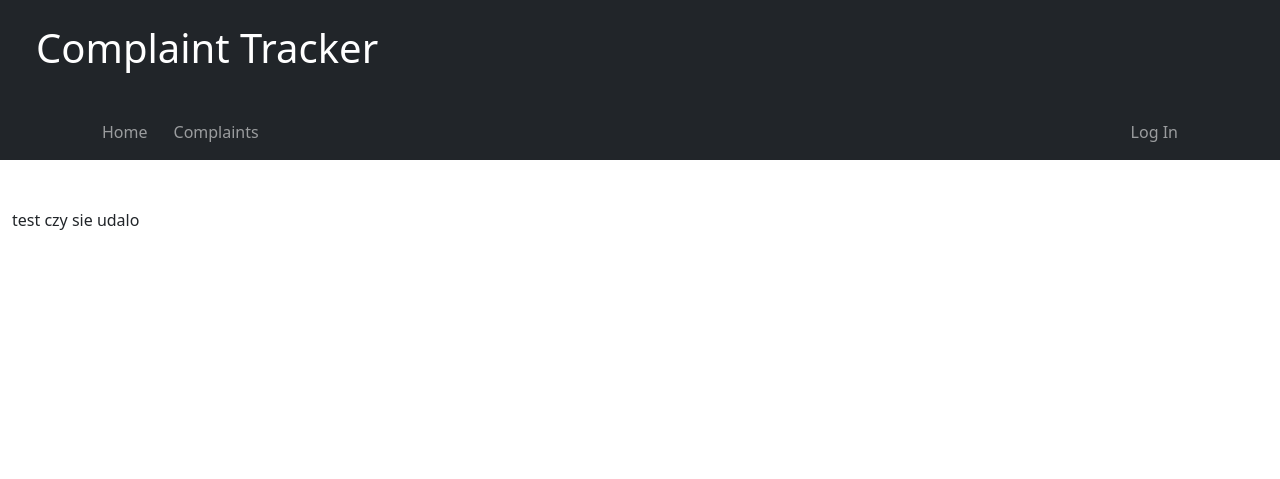
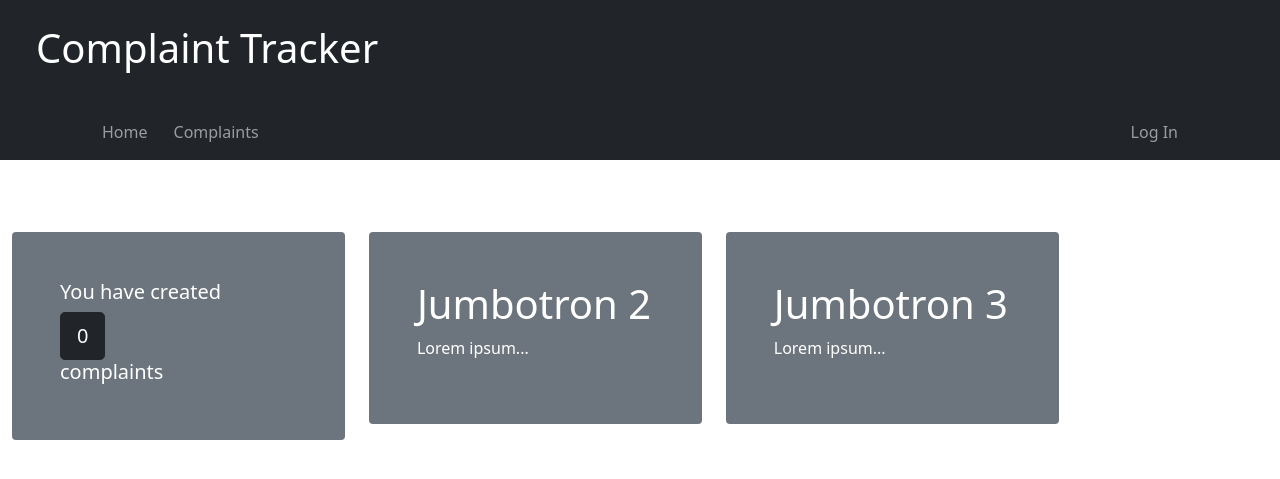
Before and after one commit to KubaDziuba/ComplaintsTracker, a Django app: page /dashboard/ in a window 1280 px wide. Shown: the top 479 px of the page. Run offline with Django 3.2, Linux system fonts and the light colour scheme; data comes from the database, SQL or seed files in the repository; both versions use the stored data as it was after the commit.

Commit message:
Dashboard template
Framework for dashboard created. Cpl and tsk logic needed to finish it.

```diff
--- a/ComplaintsTracker/complaints/Logic/cpl_logic.py
+++ b/ComplaintsTracker/complaints/Logic/cpl_logic.py
@@ -1,5 +1,4 @@
 from ..models import Complaint, Task
-from django.contrib.auth.models import User
 
 
 def latest_5_complaints():
--- a/ComplaintsTracker/complaints/Views/base_views.py
+++ b/ComplaintsTracker/complaints/Views/base_views.py
@@ -15,7 +15,10 @@ def index(request):
 def dashboard(request):
     # getting list of groups user belongs to
     current_user_groups = request.user.groups.values_list("name", flat=True)
+    current_user = request.user.id
+    count_of_my_cpl_list = count_of_cpls_created_by_me(current_user)
     context = {
-            "is_manager": "Manager" in current_user_groups,
-    }
+        "is_manager": "Manager" in current_user_groups,
+        'count_of_my_cpl_list': count_of_my_cpl_list
+            }
     return render(request, 'complaints/dashboard.html', context)
--- a/ComplaintsTracker/complaints/templates/complaints/dashboard.html
+++ b/ComplaintsTracker/complaints/templates/complaints/dashboard.html
@@ -1,10 +1,50 @@
 {% extends "layout.html" %}
 
 {% block content %}
-<p>test czy sie udalo</p>
 
+<div class="row">
+    <div class="col-sm-4  ">
+        <div class="mt-4 p-5 bg-secondary text-white rounded">
+            <h5>You have created</h5>
+            {% if count_of_my_cpl_list %}
+            <a href="{% url 'complaints:my_complaints' %}" type="button" class="btn btn-lg btn-dark"><h1>{{count_of_my_cpl_list}}</h1></a>
+            {% else %}
+            <a href="#" type="button" class="btn btn-lg btn-dark">0</a>
+            {% endif %}
+            <h5>complaints</h5>
+        </div>
+    </div>
+
+    <div class="col-sm-4  ">
+        <div class="mt-4 p-5 bg-secondary text-white rounded">
+            <h1>Jumbotron 2</h1>
+            <p>Lorem ipsum...</p>
+        </div>
+    </div>
+
+    <div class="col-sm-4  ">
+        <div class="mt-4 p-5 bg-secondary text-white rounded">
+            <h1>Jumbotron 3</h1>
+            <p>Lorem ipsum...</p>
+        </div>
+    </div>
+</div>
 {% if is_manager %}
-  <h1>Jestę kierownikię</h1>
+<div class="row">
+    <div class="col-sm-4  ">
+        <div class="mt-4 p-5 bg-secondary text-white rounded">
+            <h1>Jumbotron 4</h1>
+            <p>Lorem ipsum...</p>
+        </div>
+    </div>
+
+    <div class="col-sm-4  ">
+        <div class="mt-4 p-5 bg-secondary text-white rounded">
+            <h1>Jumbotron 5</h1>
+            <p>Lorem ipsum...</p>
+        </div>
+    </div>
+</div>
 {% endif %}
 
 {% endblock%}
```
Also changed, not shown: ComplaintsTracker/db.sqlite3.
